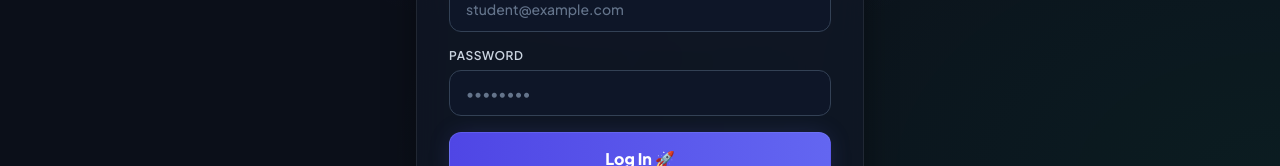
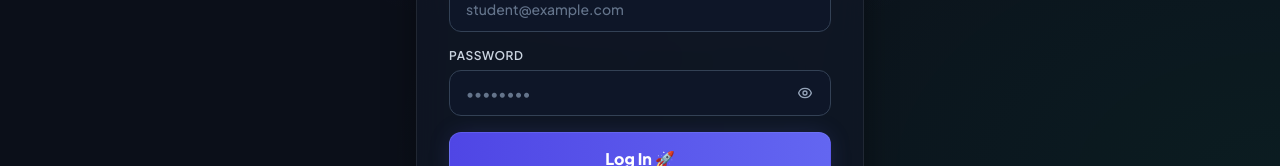
Before and after one commit to DogCheemsX/MockLab-HTML, a React (Vite) app: page / in a window 1280 px wide. Shown: the part 621-787 px from the top of the page. Built offline with nearby package versions, Linux system fonts and the light colour scheme; no server answers.

Commit message:
feat: add authentication components for user login and registration flows

```diff
--- a/src/components/auth/LoginForm.tsx
+++ b/src/components/auth/LoginForm.tsx
@@ -9,6 +9,7 @@ interface LoginFormProps {
 export const LoginForm: React.FC<LoginFormProps> = React.memo(({ onLogin, onSwitchToSignUp, loading }) => {
   const [email, setEmail] = useState('');
   const [password, setPassword] = useState('');
+  const [showPassword, setShowPassword] = useState(false);
 
   const handleSubmit = async (e: React.FormEvent) => {
     e.preventDefault();
@@ -42,12 +43,29 @@ export const LoginForm: React.FC<LoginFormProps> = React.memo(({ onLogin, onSwit
         </label>
         <div className="relative">
           <input
-            type="password"
+            type={showPassword ? 'text' : 'password'}
             placeholder="••••••••"
             value={password}
             onChange={(e) => setPassword(e.target.value)}
-            className="w-full bg-slate-900/90 border border-slate-700 rounded-xl px-4 py-3 text-white placeholder-slate-500 focus:border-indigo-500 focus:ring-1 focus:ring-indigo-500 focus:outline-none transition-all text-sm font-medium"
+            className="w-full bg-slate-900/90 border border-slate-700 rounded-xl pl-4 pr-11 py-3 text-white placeholder-slate-500 focus:border-indigo-500 focus:ring-1 focus:ring-indigo-500 focus:outline-none transition-all text-sm font-medium"
           />
+          <button
+            type="button"
+            onClick={() => setShowPassword(!showPassword)}
+            className="absolute right-3.5 top-1/2 -translate-y-1/2 text-slate-400 hover:text-slate-200 transition-colors p-1"
+            title={showPassword ? 'Hide password' : 'Show password'}
+          >
+            {showPassword ? (
+              <svg className="w-4 h-4" fill="none" stroke="currentColor" viewBox="0 0 24 24" xmlns="http://www.w3.org/2000/svg">
+                <path strokeLinecap="round" strokeLinejoin="round" strokeWidth="2" d="M13.875 18.825A10.05 10.05 0 0112 19c-7 0-11-8-11-8a18.45 18.45 0 015.06-5.94M9.9 4.24A9.12 9.12 0 0112 4c7 0 11 8 11 8a18.5 18.5 0 01-2.16 3.19m-6.72-1.07a3 3 0 11-4.24-4.24M1 1l22 22"></path>
+              </svg>
+            ) : (
+              <svg className="w-4 h-4" fill="none" stroke="currentColor" viewBox="0 0 24 24" xmlns="http://www.w3.org/2000/svg">
+                <path strokeLinecap="round" strokeLinejoin="round" strokeWidth="2" d="M15 12a3 3 0 11-6 0 3 3 0 016 0z"></path>
+                <path strokeLinecap="round" strokeLinejoin="round" strokeWidth="2" d="M2.458 12C3.732 7.943 7.523 5 12 5c4.478 0 8.268 2.943 9.542 7-1.274 4.057-5.064 7-9.542 7-4.477 0-8.268-2.943-9.542-7z"></path>
+              </svg>
+            )}
+          </button>
         </div>
       </div>
 
--- a/src/components/auth/SignUpForm.tsx
+++ b/src/components/auth/SignUpForm.tsx
@@ -11,6 +11,7 @@ export const SignUpForm: React.FC<SignUpFormProps> = React.memo(({ onSignUp, onS
   const [email, setEmail] = useState('');
   const [whatsapp, setWhatsapp] = useState('');
   const [password, setPassword] = useState('');
+  const [showPassword, setShowPassword] = useState(false);
 
   const handleSubmit = async (e: React.FormEvent) => {
     e.preventDefault();
@@ -58,13 +59,32 @@ export const SignUpForm: React.FC<SignUpFormProps> = React.memo(({ onSignUp, onS
 
       <div>
         <label className="block text-xs font-semibold text-slate-300 mb-1 uppercase tracking-wider">Password</label>
-        <input
-          type="password"
-          placeholder="Min 6 characters"
-          value={password}
-          onChange={(e) => setPassword(e.target.value)}
-          className="w-full bg-slate-900/90 border border-slate-700 rounded-xl px-4 py-2.5 text-white placeholder-slate-500 focus:border-indigo-500 focus:ring-1 focus:ring-indigo-500 focus:outline-none transition-all text-sm font-medium"
-        />
+        <div className="relative">
+          <input
+            type={showPassword ? 'text' : 'password'}
+            placeholder="Min 6 characters"
+            value={password}
+            onChange={(e) => setPassword(e.target.value)}
+            className="w-full bg-slate-900/90 border border-slate-700 rounded-xl pl-4 pr-11 py-2.5 text-white placeholder-slate-500 focus:border-indigo-500 focus:ring-1 focus:ring-indigo-500 focus:outline-none transition-all text-sm font-medium"
+          />
+          <button
+            type="button"
+            onClick={() => setShowPassword(!showPassword)}
+            className="absolute right-3.5 top-1/2 -translate-y-1/2 text-slate-400 hover:text-slate-200 transition-colors p-1"
+            title={showPassword ? 'Hide password' : 'Show password'}
+          >
+            {showPassword ? (
+              <svg className="w-4 h-4" fill="none" stroke="currentColor" viewBox="0 0 24 24" xmlns="http://www.w3.org/2000/svg">
+                <path strokeLinecap="round" strokeLinejoin="round" strokeWidth="2" d="M13.875 18.825A10.05 10.05 0 0112 19c-7 0-11-8-11-8a18.45 18.45 0 015.06-5.94M9.9 4.24A9.12 9.12 0 0112 4c7 0 11 8 11 8a18.5 18.5 0 01-2.16 3.19m-6.72-1.07a3 3 0 11-4.24-4.24M1 1l22 22"></path>
+              </svg>
+            ) : (
+              <svg className="w-4 h-4" fill="none" stroke="currentColor" viewBox="0 0 24 24" xmlns="http://www.w3.org/2000/svg">
+                <path strokeLinecap="round" strokeLinejoin="round" strokeWidth="2" d="M15 12a3 3 0 11-6 0 3 3 0 016 0z"></path>
+                <path strokeLinecap="round" strokeLinejoin="round" strokeWidth="2" d="M2.458 12C3.732 7.943 7.523 5 12 5c4.478 0 8.268 2.943 9.542 7-1.274 4.057-5.064 7-9.542 7-4.477 0-8.268-2.943-9.542-7z"></path>
+              </svg>
+            )}
+          </button>
+        </div>
       </div>
 
       <button
```
